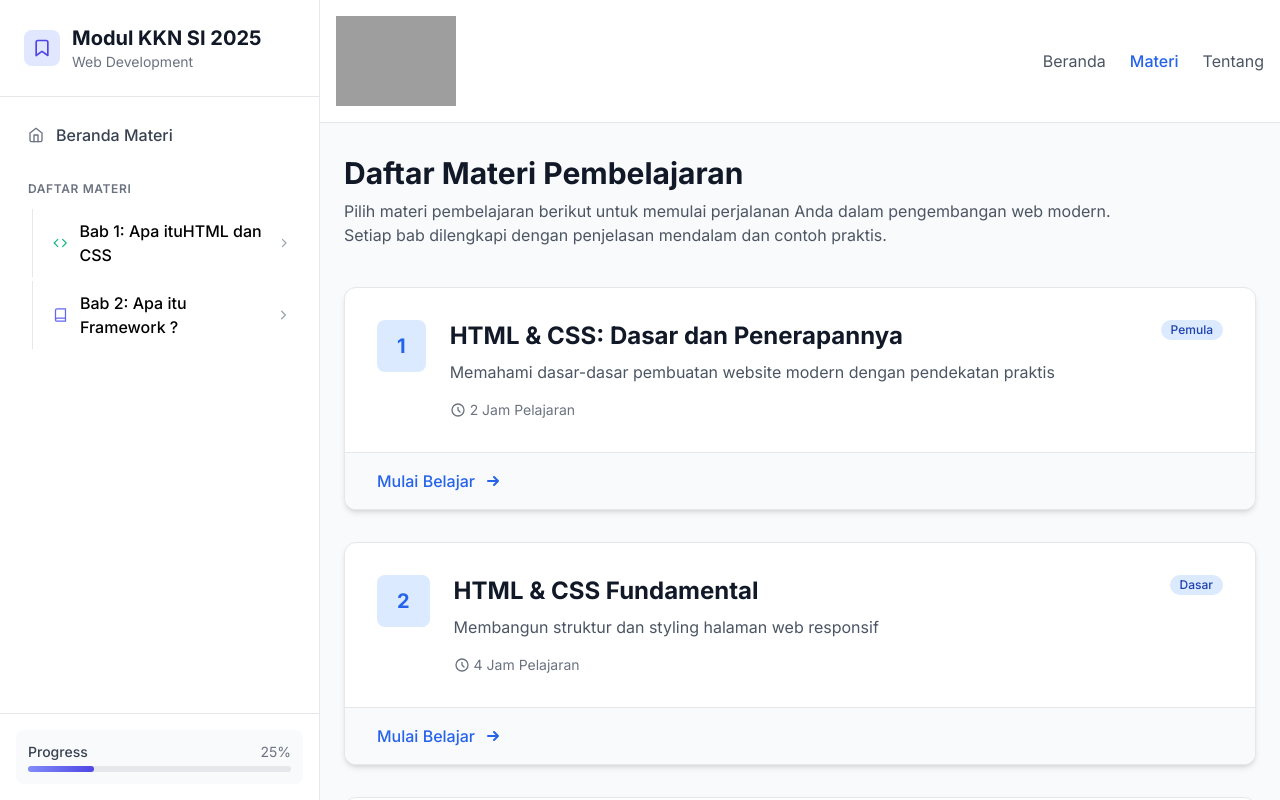
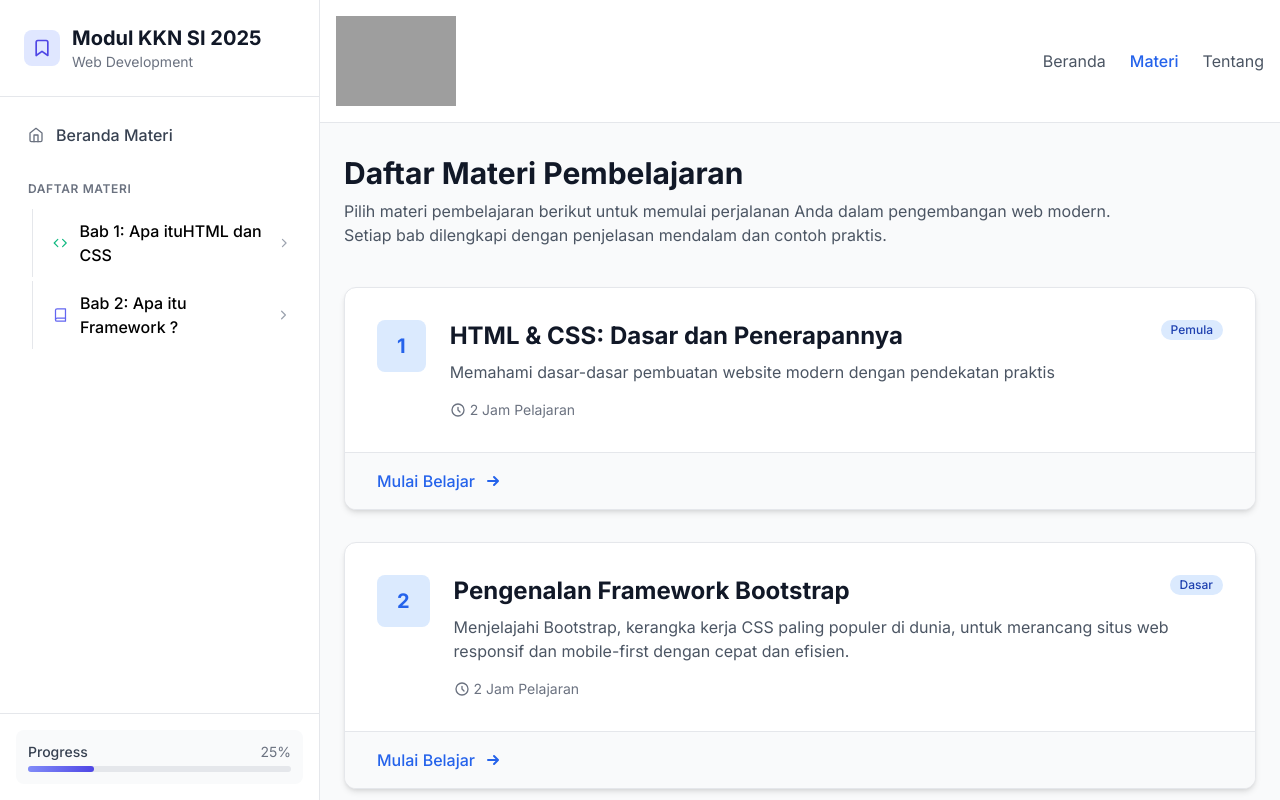
Before and after one commit to Ga2ng/kkn-modul-web, a Next.js app: page /materi in a window 1280 px wide. Built offline with nearby package versions, Linux system fonts and the light colour scheme; grey boxes are pictures that could not be loaded.

Commit message:
change card bab 2 bootstrap

```diff
--- a/src/app/materi/page.tsx
+++ b/src/app/materi/page.tsx
@@ -12,20 +12,20 @@ export default function MateriIndex() {
     },
     {
       id: 2,
-      slug: "html-css",
-      judul: "HTML & CSS Fundamental",
-      deskripsi: "Membangun struktur dan styling halaman web responsif",
-      durasi: "4 Jam Pelajaran",
+      slug: "bootstrap",
+      judul: "Pengenalan Framework Bootstrap",
+      deskripsi: "Menjelajahi Bootstrap, kerangka kerja CSS paling populer di dunia, untuk merancang situs web responsif dan mobile-first dengan cepat dan efisien.",
+      durasi: "2 Jam Pelajaran",
       level: "Dasar"
     },
-    {
-      id: 3,
-      slug: "javascript",
-      judul: "JavaScript Modern",
-      deskripsi: "Menguasai konsep pemrograman frontend dengan ES6+",
-      durasi: "6 Jam Pelajaran",
-      level: "Menengah"
-    },
+    // {
+    //   id: 3,
+    //   slug: "javascript",
+    //   judul: "JavaScript Modern",
+    //   deskripsi: "Menguasai konsep pemrograman frontend dengan ES6+",
+    //   durasi: "6 Jam Pelajaran",
+    //   level: "Menengah"
+    // },
   ];
 
   return (
```
